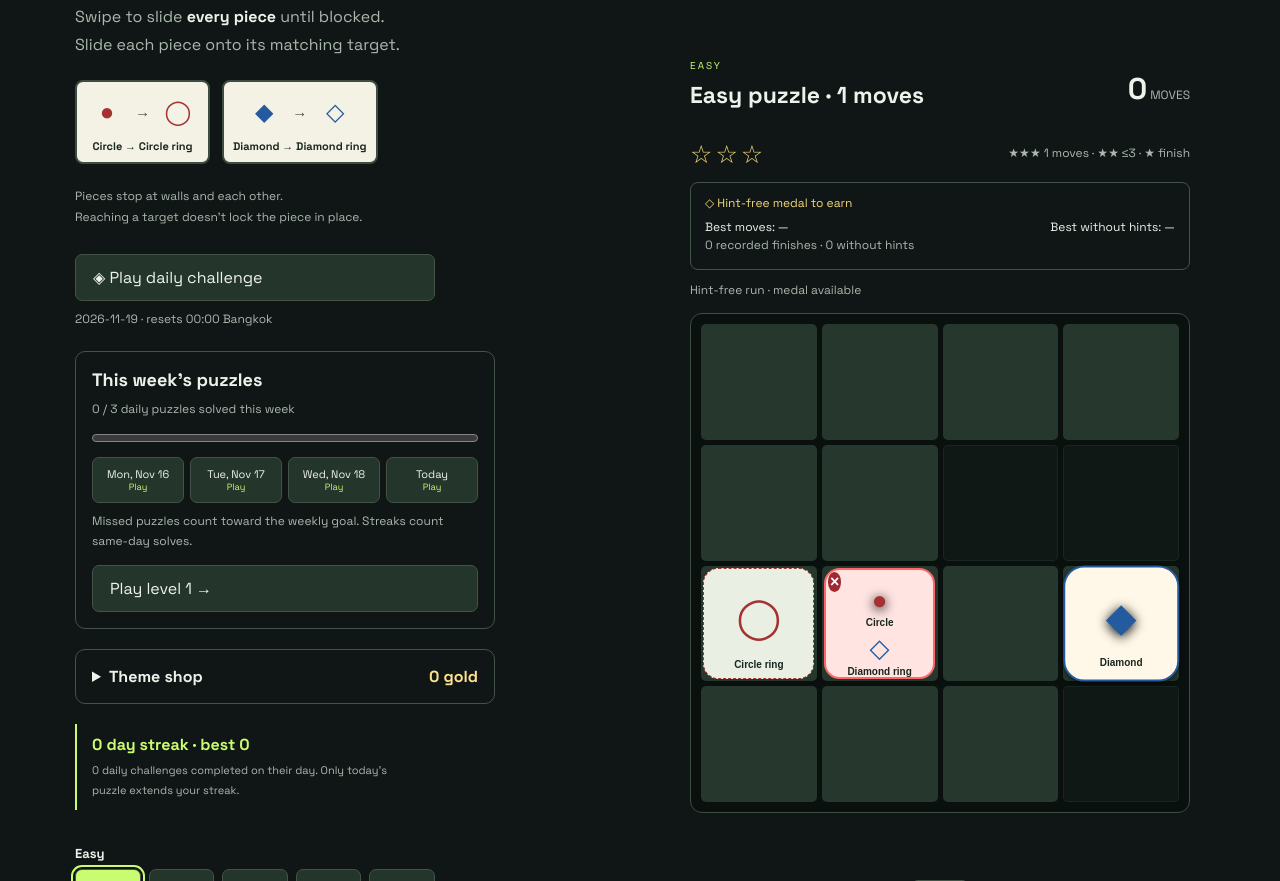
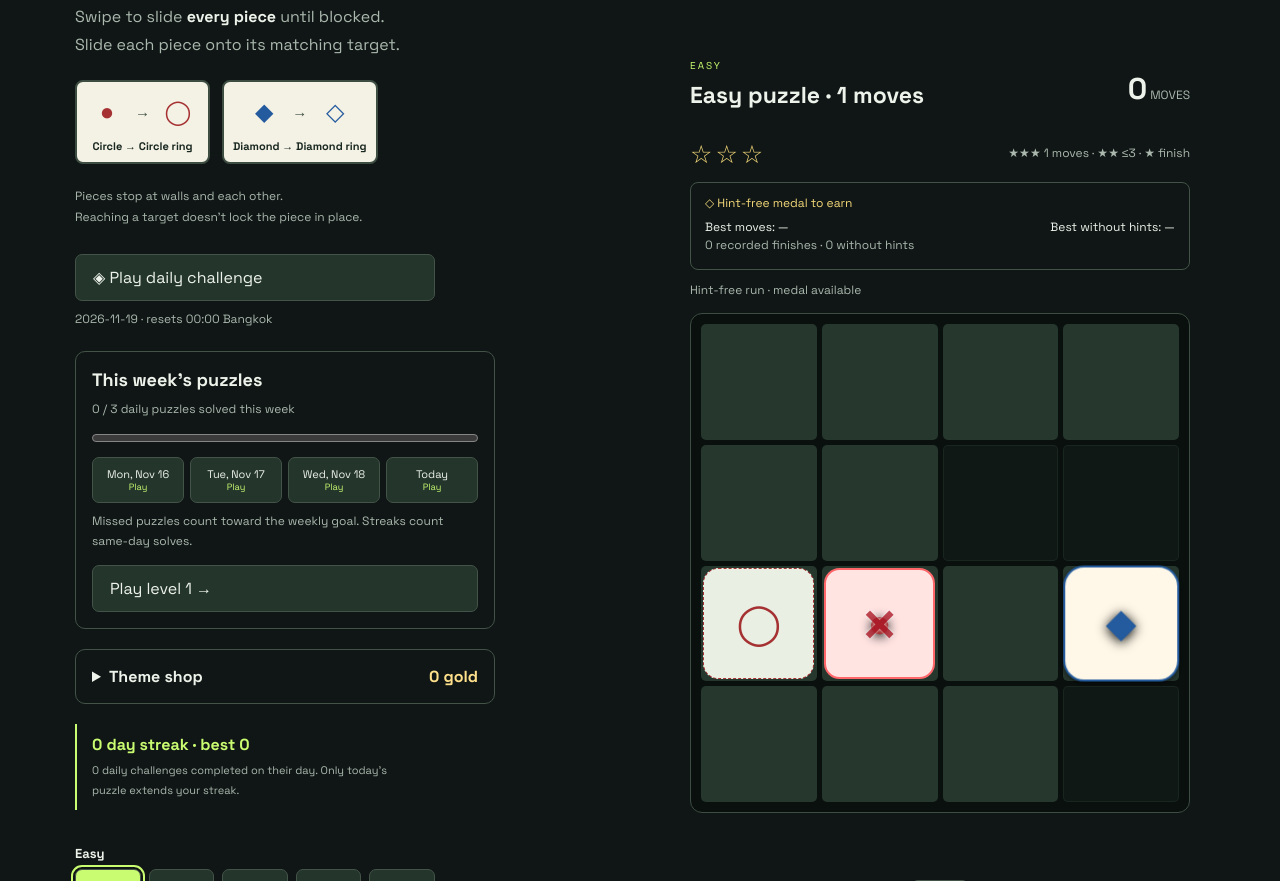
Before and after one commit to luongvanhungnet/Together, a plain HTML site: page dist/together.html in a window 1280 px wide. Shown: the part 330-1211 px from the top of the page. Drawn offline with Linux system fonts and the light colour scheme.

Commit message:
Use match watermarks on text-free puzzle tiles

```diff
--- a/dist/together.css
+++ b/dist/together.css
@@ -74,3 +74,14 @@ body[data-pieces=geometry] .red{color:#a53132}
 body[data-pieces=geometry] .blue{color:#235b9e}
 body[data-pieces=geometry] .yellow{color:#906506}
 body[data-pieces=geometry] .white{color:#56625d}
+
+#board .icon-label{display:none}
+#board .shared-target .animal-target{padding:0}
+#board .shared-target .animal-target .food-art{visibility:hidden}
+#board .animal-target::after{content:none}
+#board .moving-piece.on-target{justify-content:center;padding:0}
+#board .moving-piece.on-target .food-art{width:76%;height:76%}
+#board .moving-piece.on-target .piece-symbol{font-size:clamp(12px,4vw,40px)}
+#board .moving-piece.on-target::after{position:absolute;inset:0;display:grid;place-items:center;font:bold clamp(16px,5vw,56px)/1 Arial,sans-serif;text-shadow:0 0 3px white;opacity:.78;pointer-events:none}
+#board .moving-piece.on-target[data-match=wrong]::after{content:"×";color:#ad1927}
+#board .moving-piece.on-target[data-match=correct]::after{content:"✓";color:#246822}
--- a/dist/together.html
+++ b/dist/together.html
@@ -1,4 +1,4 @@
-<!doctype html><html lang="en"><meta charset="utf-8"><meta name="viewport" content="width=device-width,initial-scale=1"><title>Together — one move, every piece</title><link rel="stylesheet" href="together.css?v=16"><body><header><a href="together.html">◈ PARADOX LAB <span>/ TOGETHER</span></a><a href="index.html">Original experiments ↗</a></header><main><section class="intro"><div class="eyebrow">ONE RULE. MANY WRONG TURNS.</div><h1>Move together.<br><em>Think far ahead.</em></h1><p>Swipe to slide <strong>every piece</strong> until blocked.<br>Slide each piece onto its matching target.</p><div class="legend food-legend" id="legend" aria-label="Food and animal pairs"></div><p class="small">Pieces stop at walls and each other.<br>Reaching a target doesn’t lock the piece in place.</p><div class="daily-card"><button id="daily-button" onclick="playDaily()">◈ Play daily challenge</button><span class="small" id="daily-date"></span></div><section id="return-play" class="return-play" aria-labelledby="weekly-heading">
+<!doctype html><html lang="en"><meta charset="utf-8"><meta name="viewport" content="width=device-width,initial-scale=1"><title>Together — one move, every piece</title><link rel="stylesheet" href="together.css?v=17"><body><header><a href="together.html">◈ PARADOX LAB <span>/ TOGETHER</span></a><a href="index.html">Original experiments ↗</a></header><main><section class="intro"><div class="eyebrow">ONE RULE. MANY WRONG TURNS.</div><h1>Move together.<br><em>Think far ahead.</em></h1><p>Swipe to slide <strong>every piece</strong> until blocked.<br>Slide each piece onto its matching target.</p><div class="legend food-legend" id="legend" aria-label="Food and animal pairs"></div><p class="small">Pieces stop at walls and each other.<br>Reaching a target doesn’t lock the piece in place.</p><div class="daily-card"><button id="daily-button" onclick="playDaily()">◈ Play daily challenge</button><span class="small" id="daily-date"></span></div><section id="return-play" class="return-play" aria-labelledby="weekly-heading">
 <h2 id="weekly-heading">This week’s puzzles</h2>
 <p id="weekly-progress" aria-live="polite"></p>
 <progress id="weekly-meter" max="3" value="0" aria-label="Weekly goal"></progress>
@@ -18,4 +18,4 @@
 <button id="challenge-rematch" onclick="challengeRematch()" hidden>Rematch</button>
 <p id="challenge-status" role="status"></p>
 <input id="challenge-link" readonly hidden aria-label="Challenge link">
-</section><button class="share-button" id="share-button" onclick="shareResult()" hidden>Copy daily result ↗</button><div id="share-panel" hidden><p class="small" id="share-status" role="status"></p><textarea id="share-text" readonly aria-label="Shareable result"></textarea></div><p class="small center" id="save-note"></p><p class="small center">ARROW KEYS · WASD · SWIPE<br>Hold an on-screen arrow to preview. Tap to slide.<br>Bonus puzzles have four matching pairs.</p></section></main><script src="levels.js"></script><script src="extra-levels.js"></script><script src="daily-levels.js"></script><script src="food-icons.js?v=16"></script><script src="bonus.js"></script><script src="easy-levels.js"></script><script src="together.js?v=16"></script><footer class="art-credit">Animal &amp; food artwork: <a href="https://github.com/jdecked/twemoji" target="_blank" rel="noopener">Twemoji</a> · <a href="https://creativecommons.org/licenses/by/4.0/" target="_blank" rel="noopener">CC BY 4.0</a></footer></body></html>
+</section><button class="share-button" id="share-button" onclick="shareResult()" hidden>Copy daily result ↗</button><div id="share-panel" hidden><p class="small" id="share-status" role="status"></p><textarea id="share-text" readonly aria-label="Shareable result"></textarea></div><p class="small center" id="save-note"></p><p class="small center">ARROW KEYS · WASD · SWIPE<br>Hold an on-screen arrow to preview. Tap to slide.<br>Bonus puzzles have four matching pairs.</p></section></main><script src="levels.js"></script><script src="extra-levels.js"></script><script src="daily-levels.js"></script><script src="food-icons.js?v=17"></script><script src="bonus.js"></script><script src="easy-levels.js"></script><script src="together.js?v=17"></script><footer class="art-credit">Animal &amp; food artwork: <a href="https://github.com/jdecked/twemoji" target="_blank" rel="noopener">Twemoji</a> · <a href="https://creativecommons.org/licenses/by/4.0/" target="_blank" rel="noopener">CC BY 4.0</a></footer></body></html>
--- a/dist/together.js
+++ b/dist/together.js
@@ -42,6 +42,7 @@ function buildBoard(){let g=game(),pairs=pairsFor(g.start.length);$('#legend').i
 function showFoodOnTarget(piece, cell){
   if(!piece.isConnected)return;
   piece.classList.add('on-target');
+  piece.dataset.match = game().goal[Number(piece.dataset.piece)] === cell ? 'correct' : 'wrong';
   const tile=$('#board').querySelector('[data-cell="'+cell+'"]');
   if(tile)tile.classList.add('shared-target');
 }
```
